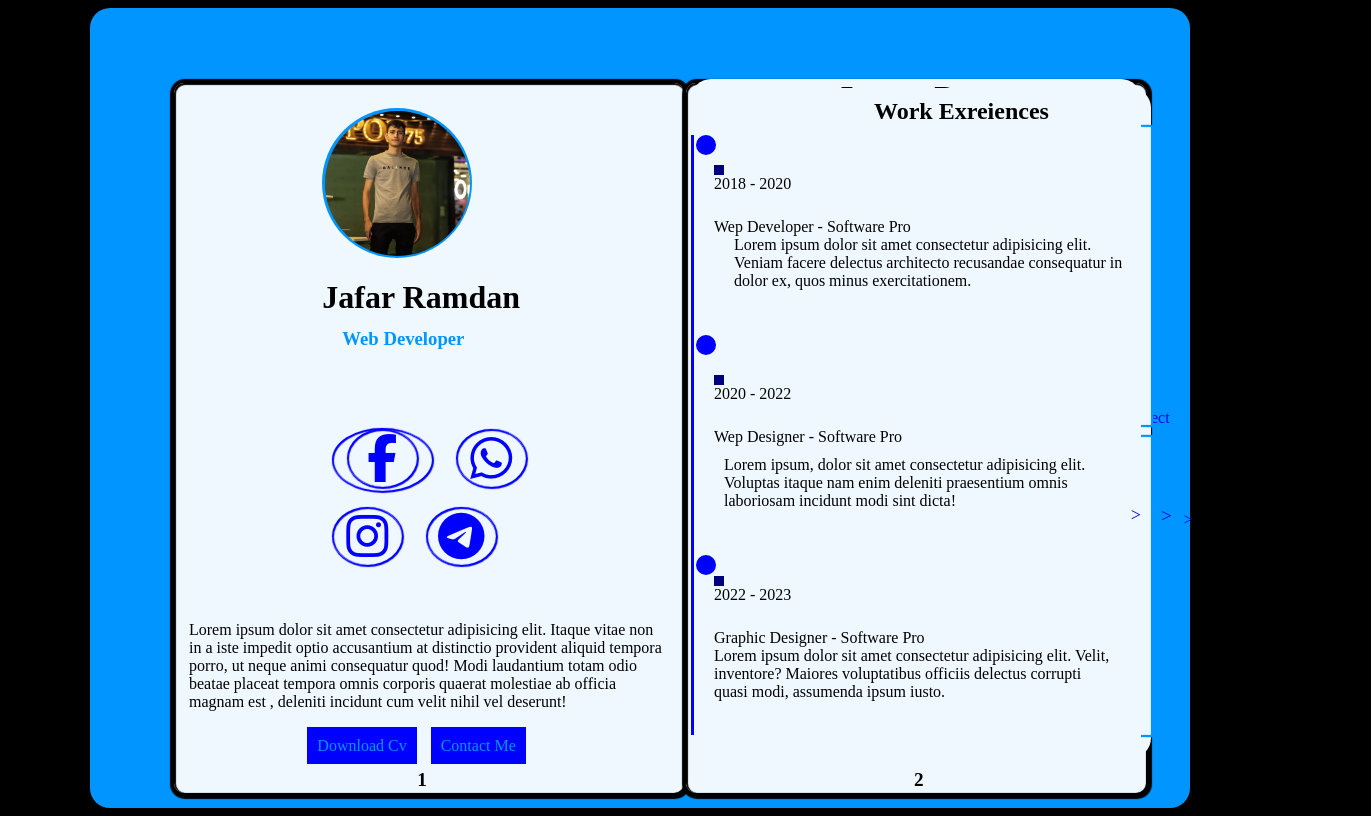
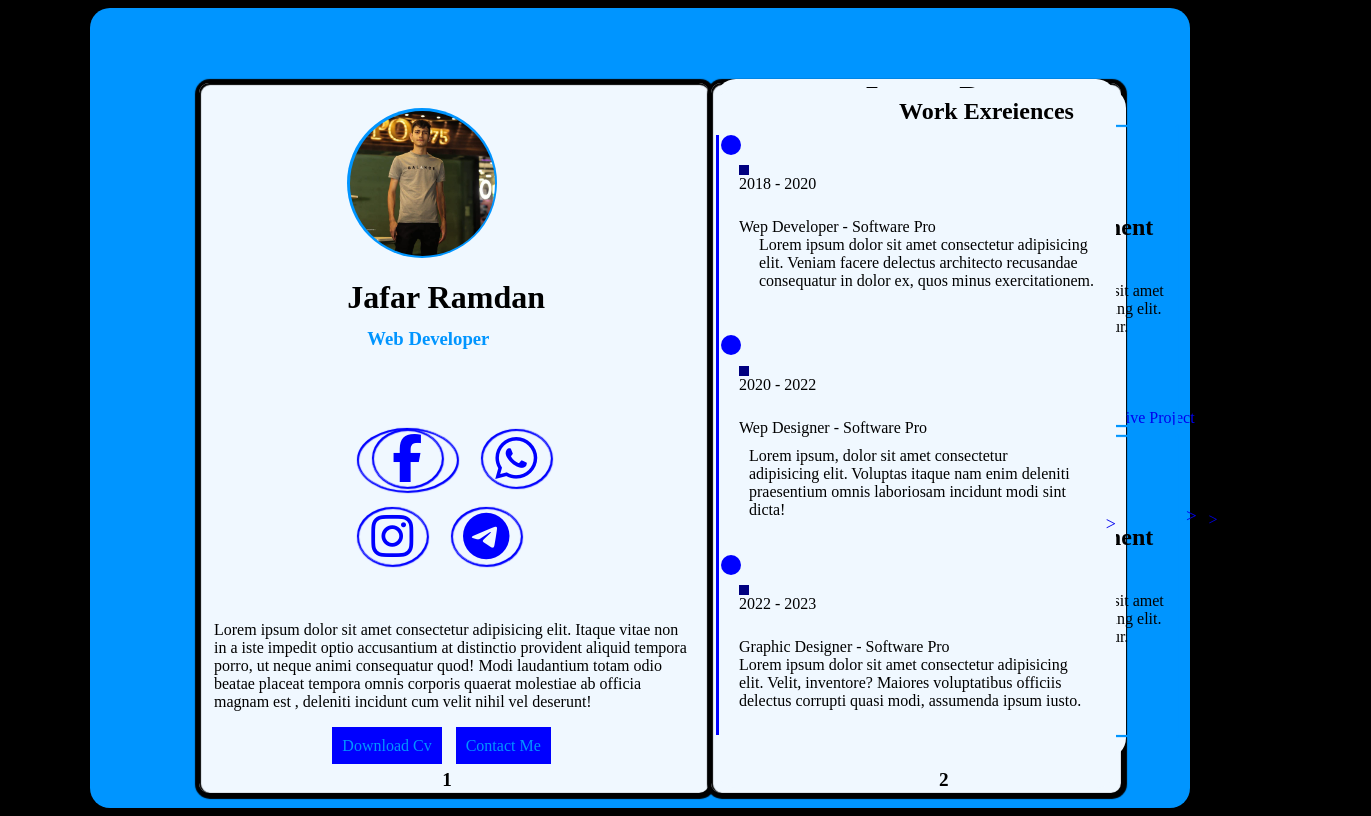
Before and after one commit to jafarramadan-lgtm/cv, a plain HTML site: page index.html in a window 1280 px wide. Shown: the whole page, 1371 px wide, since content can reach past the window. Drawn offline with Linux system fonts and the light colour scheme.

Commit message:
Update style.css

```diff
--- a/style.css
+++ b/style.css
@@ -3,6 +3,7 @@ body{
     align-items: center;
     justify-content: center;
     background-color: black;
+    height:800px;
 }
 .base{
 border-radius: 20px 20px ;
@@ -42,7 +43,7 @@ top: 30px;
     padding: 5px;
     margin: 0;
     background-color: rgb(240, 248, 255);
-        width: 450px;
+        width: 400px;
     height: 700px;
     top: 30px;
     position: relative;
```
